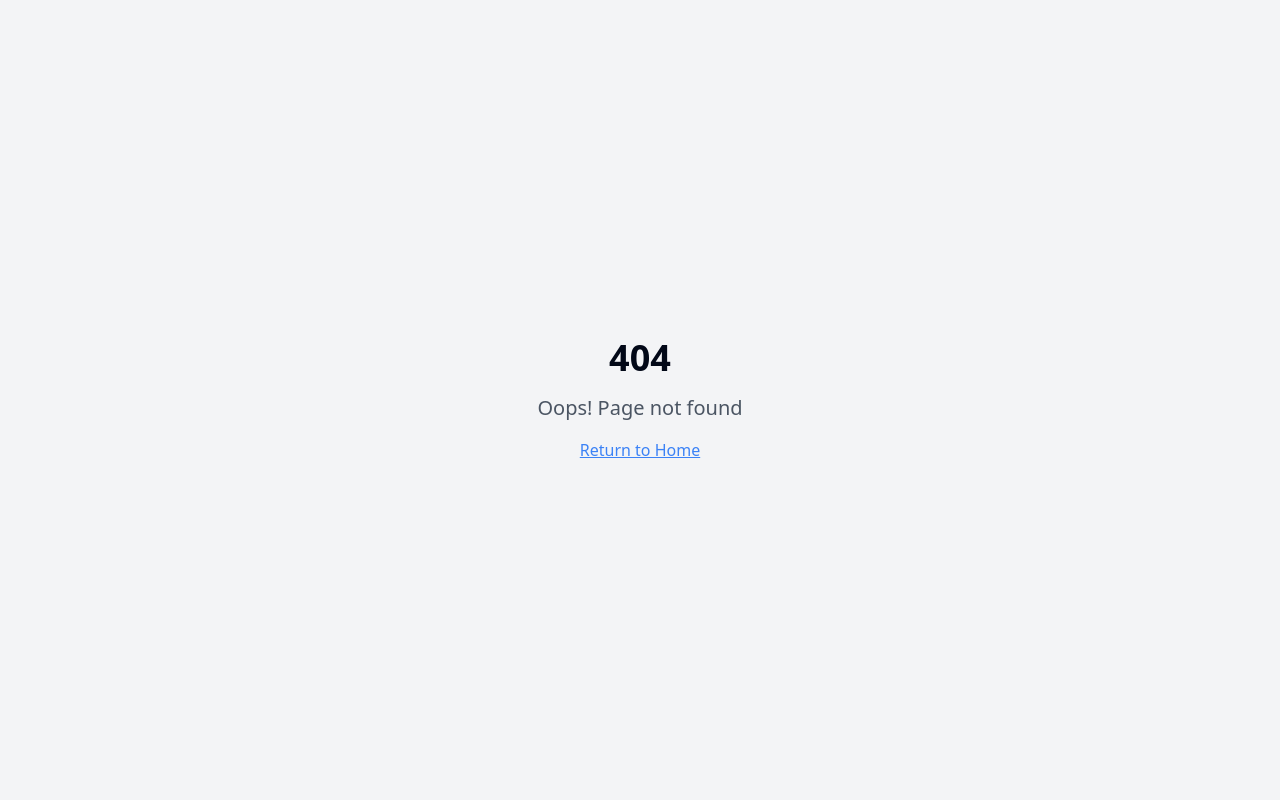
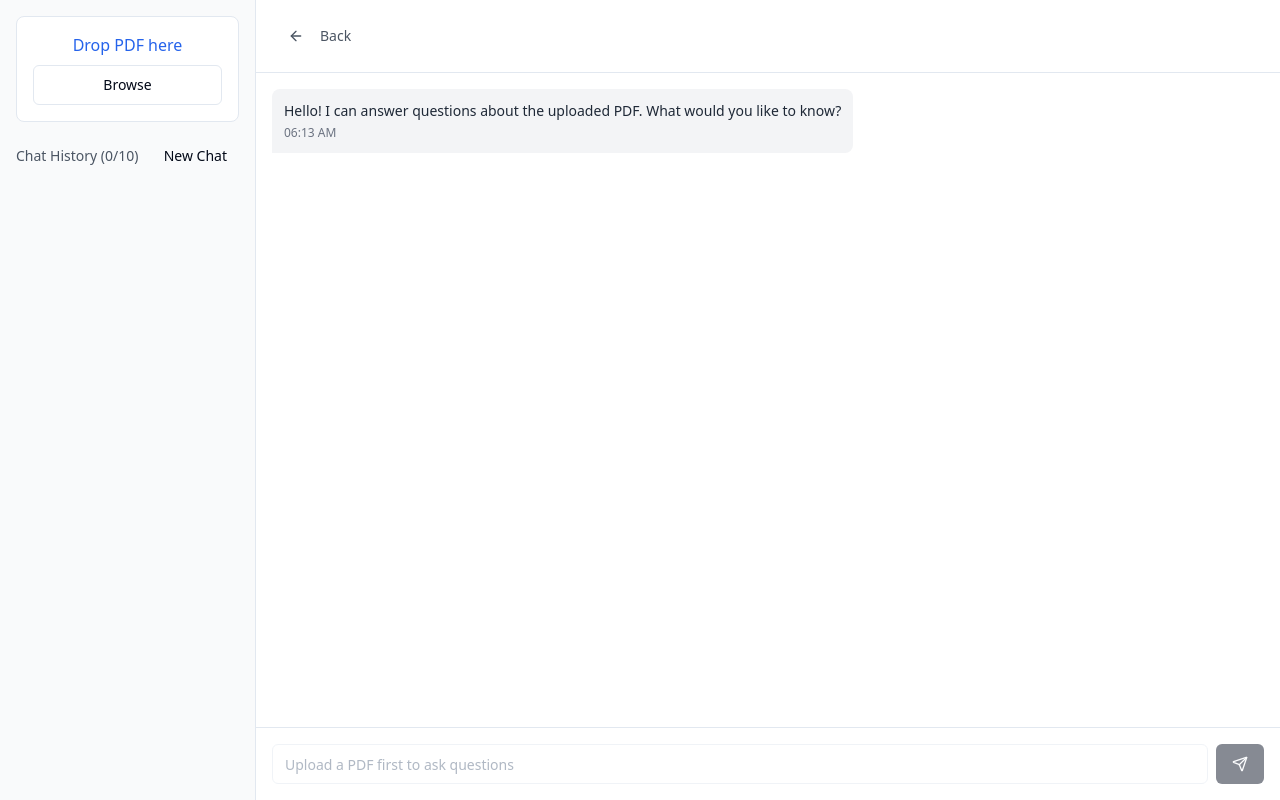
Before and after one commit to asknotes-ai/AskNotes-AI, a React (Vite) app: page /chat in a window 1280 px wide. Before the commit this address had no page. Built offline with nearby package versions, Linux system fonts and the light colour scheme.

Commit message:
feat: Implement navigation to conversation page

```diff
--- a/src/App.tsx
+++ b/src/App.tsx
@@ -1,9 +1,11 @@
+
 import { Toaster } from "@/components/ui/toaster";
 import { Toaster as Sonner } from "@/components/ui/sonner";
 import { TooltipProvider } from "@/components/ui/tooltip";
 import { QueryClient, QueryClientProvider } from "@tanstack/react-query";
 import { BrowserRouter, Routes, Route } from "react-router-dom";
 import Index from "./pages/Index";
+import Chat from "./pages/Chat";
 import NotFound from "./pages/NotFound";
 
 const queryClient = new QueryClient();
@@ -16,7 +18,7 @@ const App = () => (
       <BrowserRouter>
         <Routes>
           <Route path="/" element={<Index />} />
-          {/* ADD ALL CUSTOM ROUTES ABOVE THE CATCH-ALL "*" ROUTE */}
+          <Route path="/chat" element={<Chat />} />
           <Route path="*" element={<NotFound />} />
         </Routes>
       </BrowserRouter>
--- a/src/components/Navbar.tsx
+++ b/src/components/Navbar.tsx
@@ -13,9 +13,12 @@ const Navbar = () => {
         <div className="text-sm text-gray-500">
           Turning documents into conversations: smart, simple & adorable
         </div>
-        <button className="text-gray-700 font-medium">
+        <Link
+          to="/chat"
+          className="text-gray-700 font-medium hover:text-blue-600 transition-colors"
+        >
           Open Chat
-        </button>
+        </Link>
       </div>
     </nav>
   );
--- /dev/null
+++ b/src/pages/Chat.tsx
@@ -0,0 +1,25 @@
+
+import ChatInterface from '@/components/ChatInterface';
+import { useLocation } from 'react-router-dom';
+
+const Chat = () => {
+  const location = useLocation();
+  const { pdfText } = location.state || { pdfText: '' };
+
+  const handleAskQuestion = async (question: string): Promise<string> => {
+    // For now, return a simple response
+    return `I'll help you with your question about the document: ${question}`;
+  };
+
+  return (
+    <div className="h-screen bg-white">
+      <ChatInterface
+        pdfText={pdfText}
+        onAskQuestion={handleAskQuestion}
+        isLoading={false}
+      />
+    </div>
+  );
+};
+
+export default Chat;
--- a/src/pages/Index.tsx
+++ b/src/pages/Index.tsx
@@ -1,5 +1,6 @@
 import { useState } from 'react';
 import { FileText, MessageSquare, History } from 'lucide-react';
+import { useNavigate } from 'react-router-dom';
 import DocumentUploader from '@/components/DocumentUploader';
 import PDFViewer from '@/components/PDFViewer';
 import ChatInterface from '@/components/ChatInterface';
@@ -12,6 +13,7 @@ import Navbar from '@/components/Navbar';
 import { Card } from '@/components/ui/card';
 
 const Index = () => {
+  const navigate = useNavigate();
   const [pdfFile, setPdfFile] = useState<File | null>(null);
   const [pdfText, setPdfText] = useState<string>('');
   const [pageContents, setPageContents] = useState<PageContent[]>([]);
@@ -30,6 +32,7 @@ const Index = () => {
         const result = await extractTextFromPDF(file);
         text = result.fullText;
         pages = result.pageContents;
+        navigate('/chat', { state: { pdfText: text } });
       } else {
         console.log('File type detected:', file.type);
         text = 'Document type support coming soon. Currently only PDF files are fully supported.';
```
